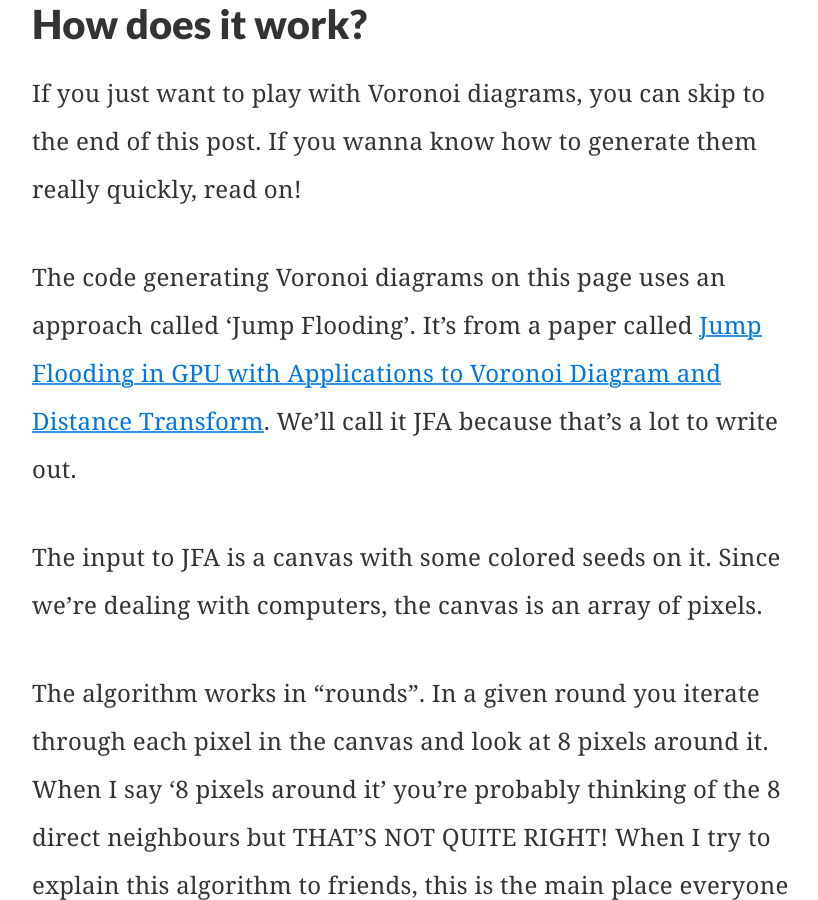
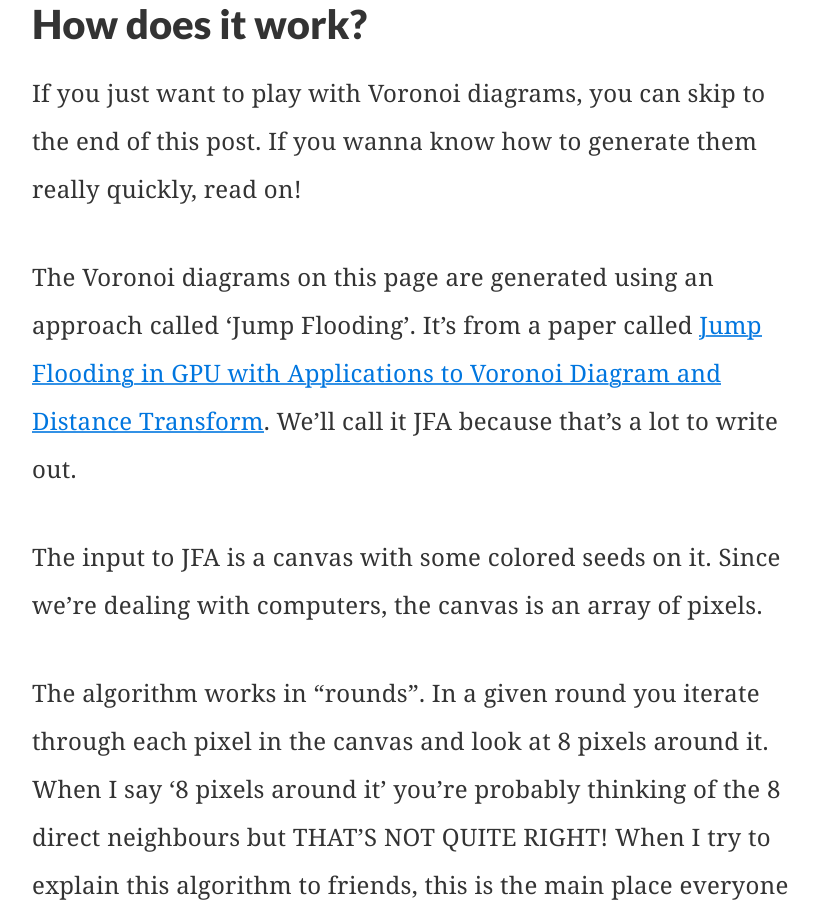
Before and after one commit to ryankaplan/ryankaplan.github.io, a Jekyll site: the page built from _posts/2016-02-25-voronoi-diagrams.md, in a window 1280 px wide and 900 px high, scrolled down 2775 px. Shown: the whole window, without its empty margins (228-1046 px from the left). Built offline with Jekyll 4.4.1, drawn with Linux system fonts in a browser that asks for light colours; nearby versions of some CDN libraries; library files that are not in the unit come from our copies; comment, search, counter and statistics services are not loaded.

Commit message:
Update 2016-02-25-voronoi-diagrams.md

```diff
--- a/_posts/2016-02-25-voronoi-diagrams.md
+++ b/_posts/2016-02-25-voronoi-diagrams.md
@@ -40,7 +40,7 @@ In the first canvas there are seeds in a radial pattern overlaid on top of a pho
 
 If you just want to play with Voronoi diagrams, you can skip to the end of this post. If you wanna know how to generate them really quickly, read on!
 
-The code generating Voronoi diagrams on this page uses an approach called 'Jump Flooding'. It's from a paper called <a href="http://www.comp.nus.edu.sg/~tants/jfa.html" target="_blank">Jump Flooding in GPU with Applications to Voronoi Diagram and Distance Transform</a>. We'll call it JFA because that's a lot to write out.
+The Voronoi diagrams on this page are generated using an approach called 'Jump Flooding'. It's from a paper called <a href="http://www.comp.nus.edu.sg/~tants/jfa.html" target="_blank">Jump Flooding in GPU with Applications to Voronoi Diagram and Distance Transform</a>. We'll call it JFA because that's a lot to write out.
 
 The input to JFA is a canvas with some colored seeds on it. Since we're dealing with computers, the canvas is an array of pixels.
 
```
